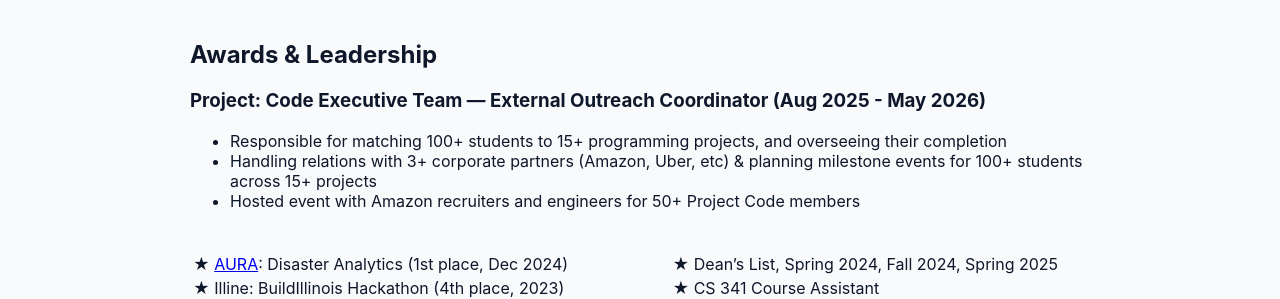
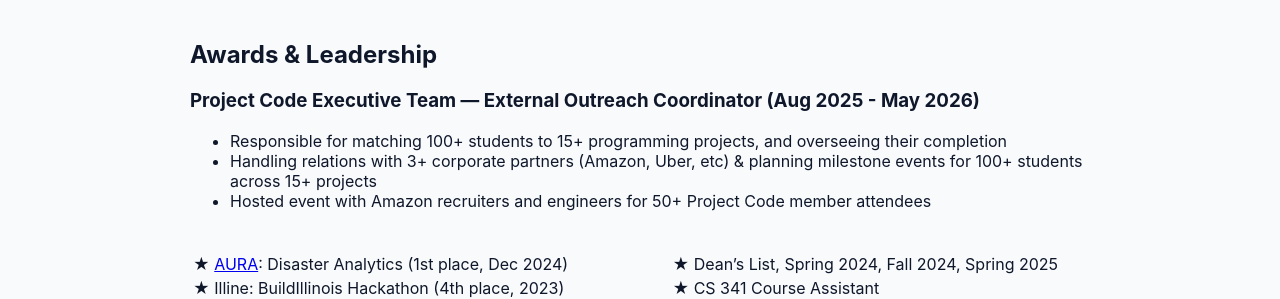
Before and after one commit to srikarpisupati/srikarpisupati.github.io, a Jekyll site: the page built from about.md, in a window 1280 px wide. Shown: the part 1281-1580 px from the top of the page. Built offline with Jekyll 4.4.1, drawn with Linux system fonts in a browser that asks for light colours.

Commit message:
Update about.md

```diff
--- a/about.md
+++ b/about.md
@@ -75,10 +75,10 @@ permalink: /about/
 
 ## Awards & Leadership
 
-### Project: Code Executive Team — External Outreach Coordinator	(Aug 2025 - May 2026)
+### Project Code Executive Team — External Outreach Coordinator	(Aug 2025 - May 2026)
 * Responsible for matching 100+ students to 15+ programming projects, and overseeing their completion
 * Handling relations with 3+ corporate partners (Amazon, Uber, etc) & planning milestone events for 100+ students across 15+ projects
-* Hosted event with Amazon recruiters and engineers for 50+ Project Code members
+* Hosted event with Amazon recruiters and engineers for 50+ Project Code member attendees
 
 |||
 |--|--|
```
